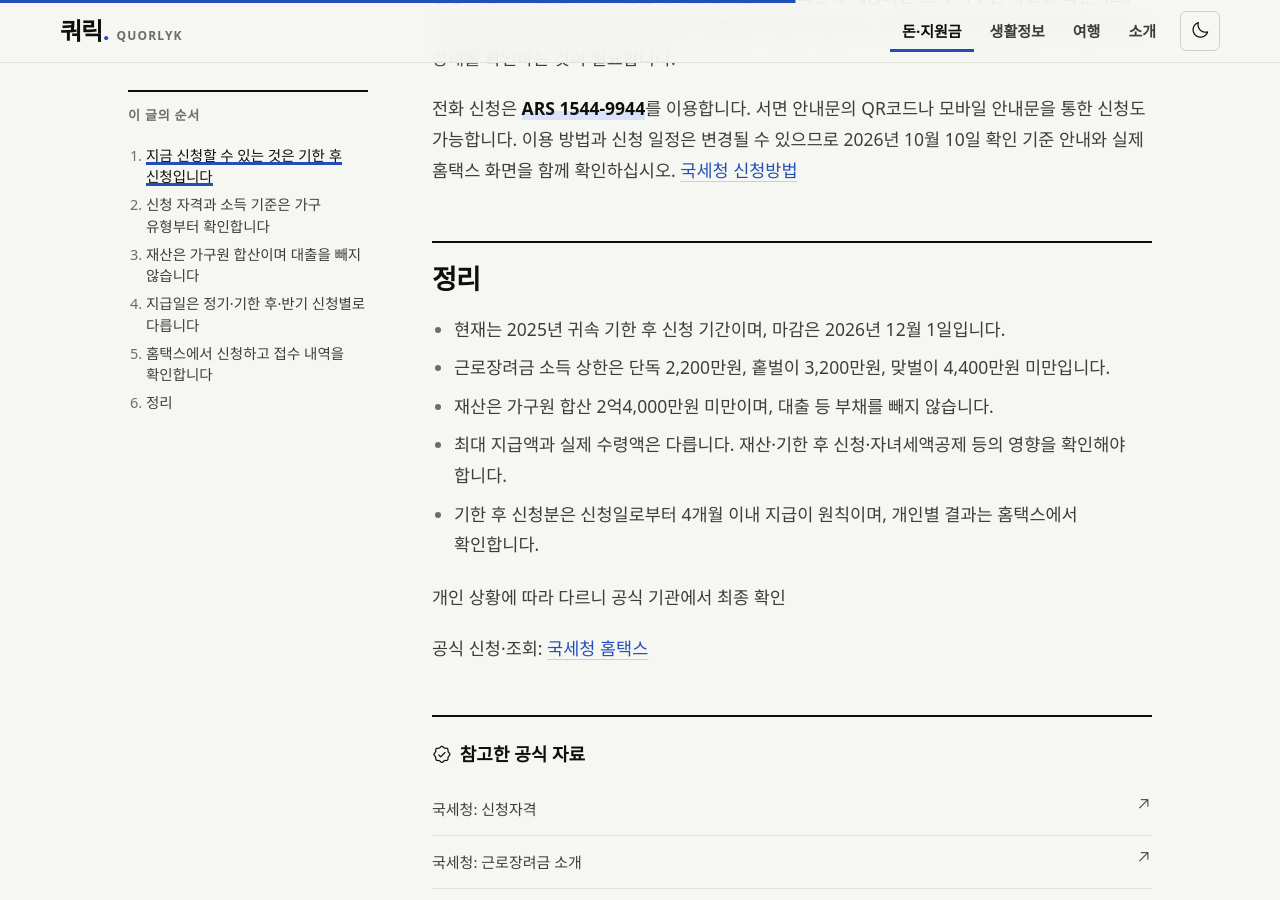
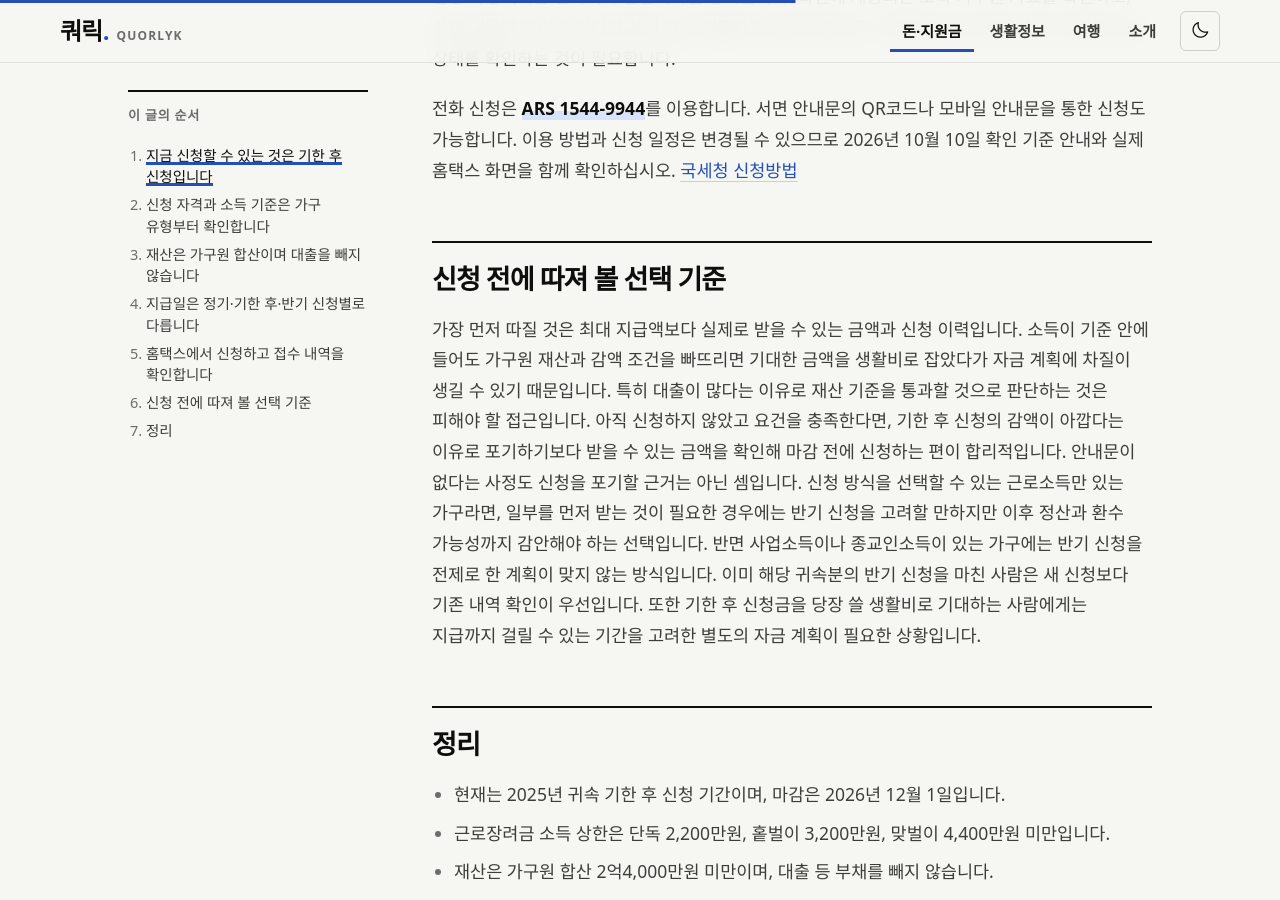
Before and after one commit to ekgoddlek0-dotcom/quorlyk-site, a Jekyll site: the page built from _posts/2026-10-10-earned-income-child-tax-credit-2026.md, in a window 1280 px wide and 900 px high, scrolled down 4024 px. Built offline with Jekyll 4.4.1, drawn with Linux system fonts in a browser that asks for light colours; some web fonts are replaced.

Commit message:
판단 단락 추가: 근로장려금·자녀장려금 신청 자격: 2026년 소득·재산 기준과 지급일

```diff
--- a/_posts/2026-10-10-earned-income-child-tax-credit-2026.md
+++ b/_posts/2026-10-10-earned-income-child-tax-credit-2026.md
@@ -74,6 +75,10 @@ PC 또는 모바일 홈택스에서 ‘장려금·연말정산·전자기부금
 
 전화 신청은 **ARS 1544-9944**를 이용합니다. 서면 안내문의 QR코드나 모바일 안내문을 통한 신청도 가능합니다. 이용 방법과 신청 일정은 변경될 수 있으므로 2026년 10월 10일 확인 기준 안내와 실제 홈택스 화면을 함께 확인하십시오. [국세청 신청방법](https://www.nts.go.kr/nts/cm/cntnts/cntntsView.do?cntntsId=238977&mi=40397)
 
+## 신청 전에 따져 볼 선택 기준
+
+가장 먼저 따질 것은 최대 지급액보다 실제로 받을 수 있는 금액과 신청 이력입니다. 소득이 기준 안에 들어도 가구원 재산과 감액 조건을 빠뜨리면 기대한 금액을 생활비로 잡았다가 자금 계획에 차질이 생길 수 있기 때문입니다. 특히 대출이 많다는 이유로 재산 기준을 통과할 것으로 판단하는 것은 피해야 할 접근입니다. 아직 신청하지 않았고 요건을 충족한다면, 기한 후 신청의 감액이 아깝다는 이유로 포기하기보다 받을 수 있는 금액을 확인해 마감 전에 신청하는 편이 합리적입니다. 안내문이 없다는 사정도 신청을 포기할 근거는 아닌 셈입니다. 신청 방식을 선택할 수 있는 근로소득만 있는 가구라면, 일부를 먼저 받는 것이 필요한 경우에는 반기 신청을 고려할 만하지만 이후 정산과 환수 가능성까지 감안해야 하는 선택입니다. 반면 사업소득이나 종교인소득이 있는 가구에는 반기 신청을 전제로 한 계획이 맞지 않는 방식입니다. 이미 해당 귀속분의 반기 신청을 마친 사람은 새 신청보다 기존 내역 확인이 우선입니다. 또한 기한 후 신청금을 당장 쓸 생활비로 기대하는 사람에게는 지급까지 걸릴 수 있는 기간을 고려한 별도의 자금 계획이 필요한 상황입니다.
+
 ## 정리
 
 - 현재는 2025년 귀속 기한 후 신청 기간이며, 마감은 2026년 12월 1일입니다.
```
Also changed, not shown: other parts of _posts/2026-10-10-earned-income-child-tax-credit-2026.md (+1 -0 lines).
